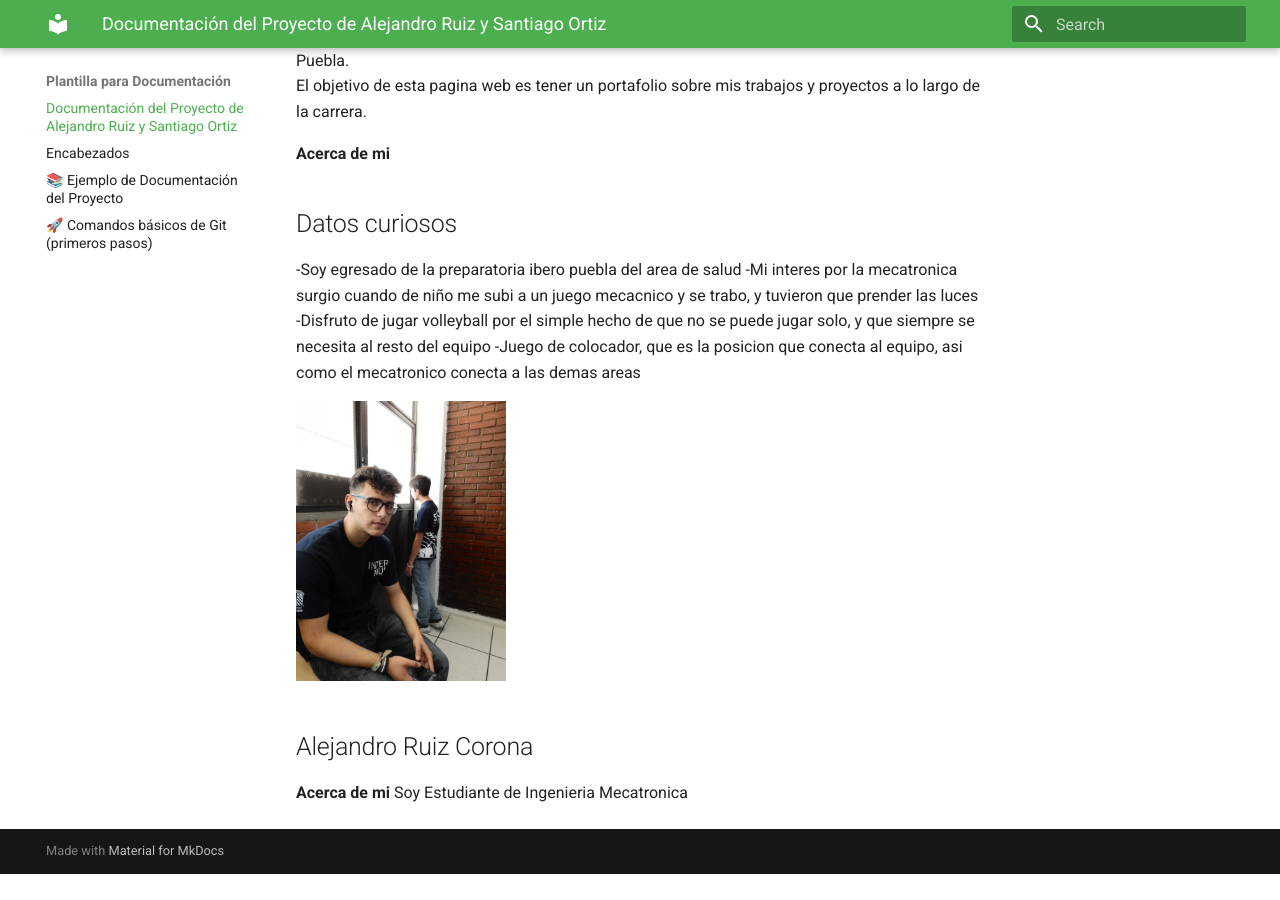
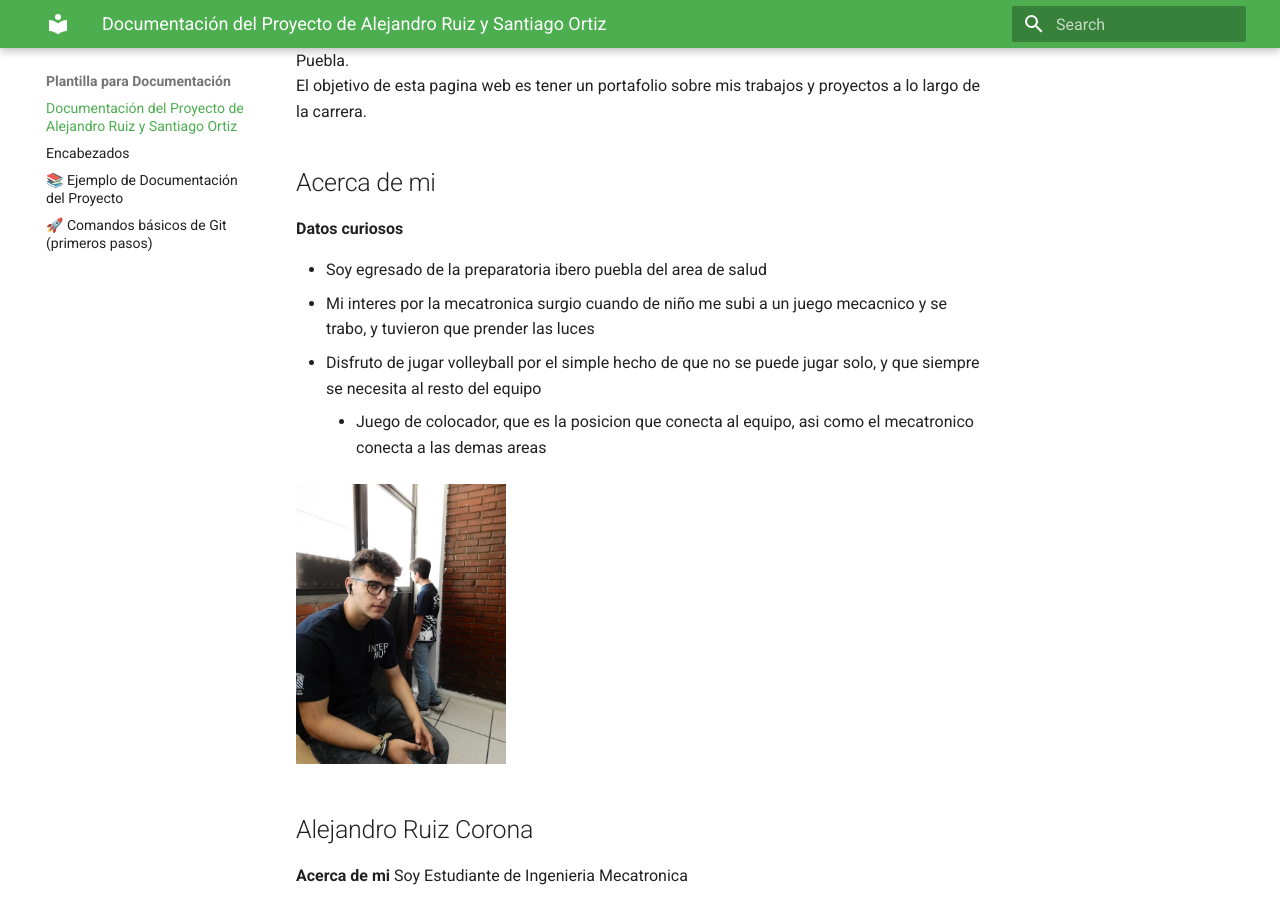
Before and after one commit to Peppa833/Mecatronica, an MkDocs documentation site: the page built from docs/index.md, in a window 1280 px wide and 900 px high, scrolled down 753 px. Built offline with MkDocs 1.6.1 and Material for MkDocs 9.7.7, drawn with Linux system fonts in a browser that asks for light colours; before the commit the page ends 1627 px from its top, so only the background shows below that.

```diff
--- a/docs/index.md
+++ b/docs/index.md
@@ -12,13 +12,14 @@ Hola somos Alejandro Ruiz y Santiago Ortiz, estudiantes de Ingenieria Mecatronic
 Soy un estudiante de Ingenieria Mecatronica en la **Universidad Iberoamericana** en el Campus de Puebla.
 El objetivo de esta pagina web es tener un portafolio sobre mis trabajos y proyectos a lo largo de la carrera.
 
-**Acerca de mi**
+## Acerca de mi
 
-## Datos curiosos
--Soy egresado de la preparatoria ibero puebla del area de salud
--Mi interes por la mecatronica surgio cuando de niño me subi a un juego mecacnico y se trabo, y tuvieron que prender las luces
--Disfruto de jugar volleyball por el simple hecho de que no se puede jugar solo, y que siempre se necesita al resto del equipo
-    -Juego de colocador, que es la posicion que conecta al equipo, asi como el mecatronico conecta a las demas areas
+**Datos curiosos**
+
+- Soy egresado de la preparatoria ibero puebla del area de salud
+- Mi interes por la mecatronica surgio cuando de niño me subi a un juego mecacnico y se trabo, y tuvieron que prender las luces
+- Disfruto de jugar volleyball por el simple hecho de que no se puede jugar solo, y que siempre se necesita al resto del equipo
+    - Juego de colocador, que es la posicion que conecta al equipo, asi como el mecatronico conecta a las demas areas
 
 
 <img src="recursos/imgs/alex.jpeg" alt="Diagrama del sistema" width="210">
```
